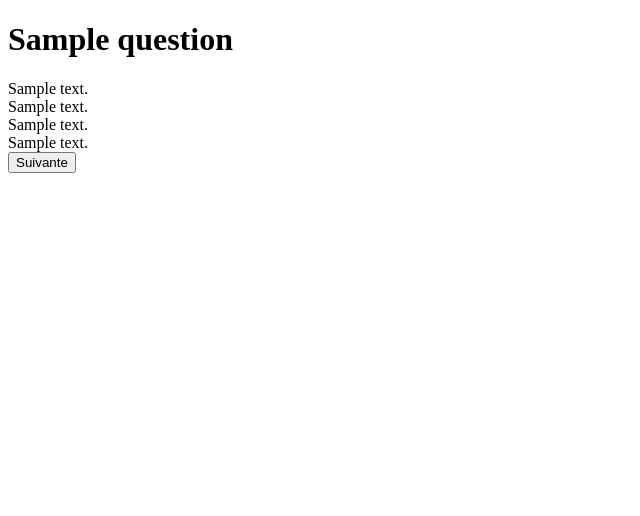
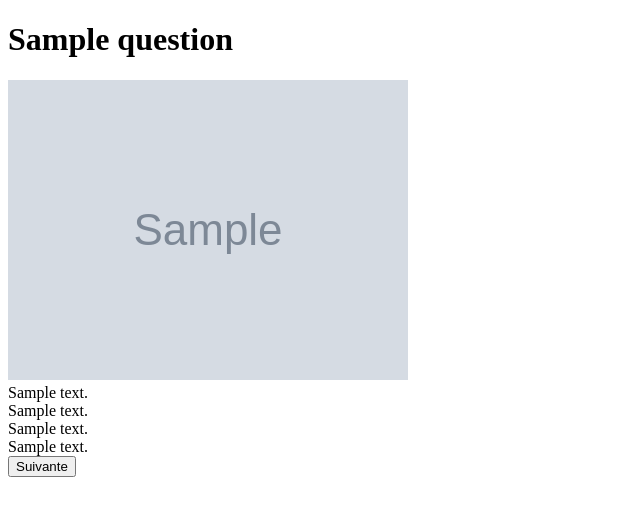
Before and after one commit to jlegrand-79/GGQuiz, a PHP site: template templates/question/quiz.show.html.twig in a window 1280 px wide. Shown: the part 92-608 px from the top of the page, without its empty margins (0-640 px from the left). Run offline with PHP 8.4, Linux system fonts and the light colour scheme; the template is opened without the code that fills it: most values are stand-ins (such as "Sample title", 1, 10 or a date in 2020); grey boxes marked "Sample" are stand-in pictures; some libraries are stand-ins or nearby versions.

Commit message:
quiz question style optimized

```diff
--- a/templates/question/quiz.show.html.twig
+++ b/templates/question/quiz.show.html.twig
@@ -8,21 +8,33 @@
 {% endblock %}
 
 {% block body %}
-	<main class="container-fluid quiz-question p-0 text-center">
-		<h1>{{ question.question }}</h1>
+	<main class="container quiz-question p-0 text-center">
+		<div class="row justify-content-center m-auto">
+			<div class="col-10">
+				<h1>{{ question.question }}</h1>
+			</div>
+		</div>
+		{% if question.picture %}
+			<div class="row justify-content-center m-auto">
+
+				<div class="col-10">
+					<img class="question-picture" src="{{ asset('build/images/' ~ question.picture) }}" alt="{{ question.answer1 }}">
+				</div>
+			</div>
+		{% endif %}
 		<div class="row colored-options justify-content-center m-auto">
-			<div class="col-12 col-lg-5 option blue">{{ question.answer1 }}</div>
-			<div class="col-12 col-lg-5 option red">{{ question.answer2 }}</div>
-			<div class="col-12 col-lg-5 option green">{{ question.answer3 }}</div>
-			<div class="col-12 col-lg-5 option yellow">{{ question.answer4 }}</div>
+			<div class="col-10 col-lg-5 option blue">{{ question.answer1 }}</div>
+			<div class="col-10 col-lg-5 option red">{{ question.answer2 }}</div>
+			<div class="col-10 col-lg-5 option green">{{ question.answer3 }}</div>
+			<div class="col-10 col-lg-5 option yellow">{{ question.answer4 }}</div>
 		</div>
 
+		<div class="row justify-content-center m-auto">
+			<div class="col-10">
 				<a href="{{ path('app_quiz_question', {'id': next_question.id}) }}">
-			<button class="btn btn-primary" type="submit">Suivante</button>
-		</a>
-
-		<pre>
-			{{ dump(question) }}
-		</pre>
+					<button class="btn btn-primary" type="submit">Suivante</button>
+				</a>
+			</div>
+		</div>
 	</main>
 {% endblock %}
```
Also changed, not shown: assets/styles/app.scss (+13 -0 lines).
